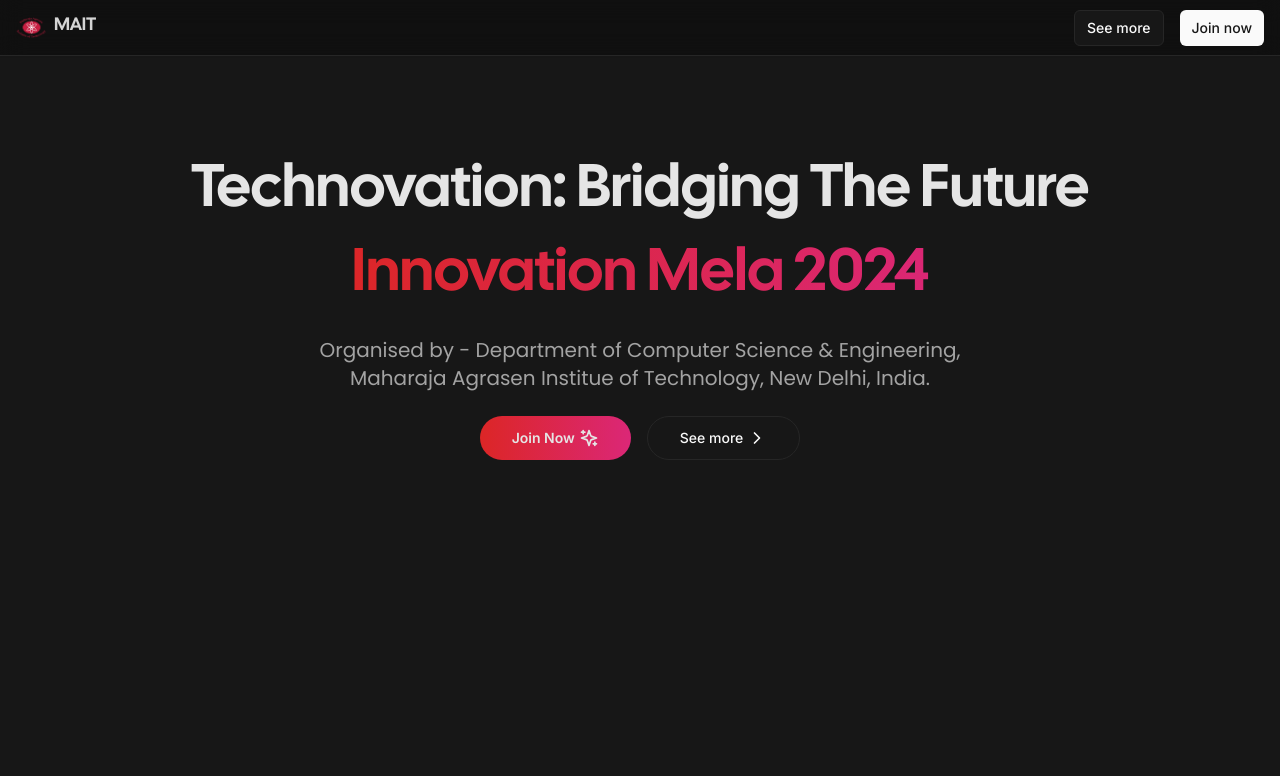
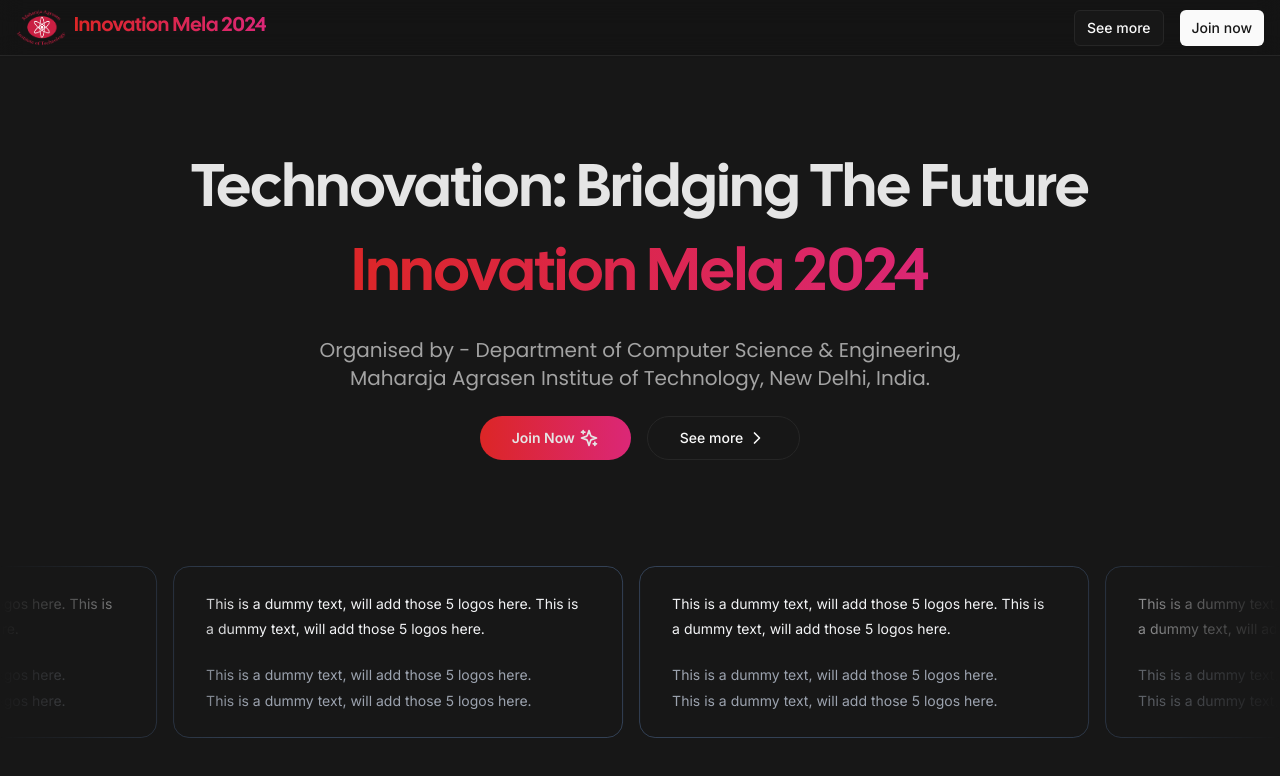
Before and after one commit to tanayvaswani/mait-innovation-mela, a Next.js app: page / in a window 1280 px wide. Shown: the top 776 px of the page. Built offline with nearby package versions, Linux system fonts and the light colour scheme.

Commit message:
feat: logo cards

```diff
--- a/app/(home)/page.tsx
+++ b/app/(home)/page.tsx
@@ -4,6 +4,7 @@
 import { cn } from "@/lib/utils";
 import { Poppins } from "next/font/google";
 import { ChevronRight, Sparkles } from "lucide-react";
+import { MovingCards } from "@/components/landing/moving-cards/moving-cards";
 
 const headingFont = localFont({
   src: "../../public/fonts/font.woff2",
@@ -64,6 +65,8 @@
           </Link>
         </Button>
       </div>
+
+      <MovingCards />
     </main>
   );
 }
--- /dev/null
+++ b/components/landing/moving-cards/moving-cards.tsx
@@ -0,0 +1,49 @@
+"use client";
+
+import React, { useEffect, useState } from "react";
+import { InfiniteMovingCards } from "@/components/ui/infinite-moving-cards";
+
+export function MovingCards() {
+  return (
+    <div className="h-[24rem] rounded-md flex flex-col antialiased bg-transparent items-center justify-center relative overflow-hidden">
+      <InfiniteMovingCards
+        items={testimonials}
+        direction="right"
+        speed="fast"
+      />
+    </div>
+  );
+}
+
+const testimonials = [
+  {
+    quote:
+      "This is a dummy text, will add those 5 logos here. This is a dummy text, will add those 5 logos here. ",
+    name: "This is a dummy text, will add those 5 logos here.",
+    title: "This is a dummy text, will add those 5 logos here.",
+  },
+  {
+    quote:
+      "This is a dummy text, will add those 5 logos here. This is a dummy text, will add those 5 logos here. ",
+    name: "This is a dummy text, will add those 5 logos here.",
+    title: "This is a dummy text, will add those 5 logos here.",
+  },
+  {
+    quote:
+      "This is a dummy text, will add those 5 logos here. This is a dummy text, will add those 5 logos here. ",
+    name: "This is a dummy text, will add those 5 logos here.",
+    title: "This is a dummy text, will add those 5 logos here.",
+  },
+  {
+    quote:
+      "This is a dummy text, will add those 5 logos here. This is a dummy text, will add those 5 logos here. ",
+    name: "This is a dummy text, will add those 5 logos here.",
+    title: "This is a dummy text, will add those 5 logos here.",
+  },
+  {
+    quote:
+      "This is a dummy text, will add those 5 logos here. This is a dummy text, will add those 5 logos here. ",
+    name: "This is a dummy text, will add those 5 logos here.",
+    title: "This is a dummy text, will add those 5 logos here.",
+  },
+];
--- a/components/landing/navbar/navbar.tsx
+++ b/components/landing/navbar/navbar.tsx
@@ -4,7 +4,7 @@
 
 export const Navbar = () => {
   return (
-    <div className="fixed top-0 border-b shadow-sm w-full h-14 px-4 bg-black/30 backdrop-blur-md flex items-center">
+    <div className="fixed top-0 border-b shadow-sm w-full h-14 px-4 bg-black/10 backdrop-blur-md flex items-center">
       <div className="md:max-w-screen-2xl mx-auto flex items-center justify-between w-full">
         <Logo />
 
--- a/components/logo/logo.tsx
+++ b/components/logo/logo.tsx
@@ -11,11 +11,14 @@
   return (
     <Link href={"/"}>
       <div className="hover:opacity-75 transition items-center gap-x-2 hidden md:flex">
-        <Image src={"/mait.png"} alt={"logo"} height={30} width={30} />
+        <Image src={"/mait.png"} alt={"logo"} height={50} width={50} />
         <p
-          className={cn("text-lg text-neutral-300 pb-1", headingFont.className)}
+          className={cn(
+            "text-xl text-transparent bg-clip-text bg-gradient-to-r from-red-600 to-pink-600 pb-1",
+            headingFont.className
+          )}
         >
-          MAIT
+          Innovation Mela 2024
         </p>
       </div>
     </Link>
--- /dev/null
+++ b/components/ui/infinite-moving-cards.tsx
@@ -0,0 +1,121 @@
+"use client";
+
+import { cn } from "@/lib/utils";
+import React, { useEffect, useState } from "react";
+
+export const InfiniteMovingCards = ({
+  items,
+  direction = "left",
+  speed = "fast",
+  pauseOnHover = true,
+  className,
+}: {
+  items: {
+    quote: string;
+    name: string;
+    title: string;
+  }[];
+  direction?: "left" | "right";
+  speed?: "fast" | "normal" | "slow";
+  pauseOnHover?: boolean;
+  className?: string;
+}) => {
+  const containerRef = React.useRef<HTMLDivElement>(null);
+  const scrollerRef = React.useRef<HTMLUListElement>(null);
+
+  useEffect(() => {
+    addAnimation();
+  }, []);
+  const [start, setStart] = useState(false);
+  function addAnimation() {
+    if (containerRef.current && scrollerRef.current) {
+      const scrollerContent = Array.from(scrollerRef.current.children);
+
+      scrollerContent.forEach((item) => {
+        const duplicatedItem = item.cloneNode(true);
+        if (scrollerRef.current) {
+          scrollerRef.current.appendChild(duplicatedItem);
+        }
+      });
+
+      getDirection();
+      getSpeed();
+      setStart(true);
+    }
+  }
+  const getDirection = () => {
+    if (containerRef.current) {
+      if (direction === "left") {
+        containerRef.current.style.setProperty(
+          "--animation-direction",
+          "forwards"
+        );
+      } else {
+        containerRef.current.style.setProperty(
+          "--animation-direction",
+          "reverse"
+        );
+      }
+    }
+  };
+  const getSpeed = () => {
+    if (containerRef.current) {
+      if (speed === "fast") {
+        containerRef.current.style.setProperty("--animation-duration", "10s");
+      } else if (speed === "normal") {
+        containerRef.current.style.setProperty("--animation-duration", "15s");
+      } else {
+        containerRef.current.style.setProperty("--animation-duration", "20s");
+      }
+    }
+  };
+  return (
+    <div
+      ref={containerRef}
+      className={cn(
+        "scroller relative z-20  max-w-7xl overflow-hidden  [mask-image:linear-gradient(to_right,transparent,white_20%,white_80%,transparent)]",
+        className
+      )}
+    >
+      <ul
+        ref={scrollerRef}
+        className={cn(
+          "flex min-w-1 shrink-0 gap-4 py-4 w-screen flex-nowrap",
+          start && "animate-scroll ",
+          pauseOnHover && "hover:[animation-play-state:paused]"
+        )}
+      >
+        {items.map((item, idx) => (
+          <li
+            className="w-[350px] max-w-screen relative rounded-2xl border flex-shrink-0 border-slate-700 px-8 py-6 md:w-[450px]"
+            style={{
+              background:
+                "linear-gradient(180deg, var(--slate-800), var(--slate-900)",
+            }}
+            key={item.name}
+          >
+            <blockquote>
+              <div
+                aria-hidden="true"
+                className="user-select-none -z-1 pointer-events-none absolute -left-0.5 -top-0.5 h-[calc(100%_+_4px)] w-[calc(100%_+_4px)]"
+              ></div>
+              <span className=" relative z-20 text-sm leading-[1.6] text-gray-100 font-normal">
+                {item.quote}
+              </span>
+              <div className="relative z-20 mt-6 flex flex-row items-center">
+                <span className="flex flex-col gap-1">
+                  <span className=" text-sm leading-[1.6] text-gray-400 font-normal">
+                    {item.name}
+                  </span>
+                  <span className=" text-sm leading-[1.6] text-gray-400 font-normal">
+                    {item.title}
+                  </span>
+                </span>
+              </div>
+            </blockquote>
+          </li>
+        ))}
+      </ul>
+    </div>
+  );
+};
```
